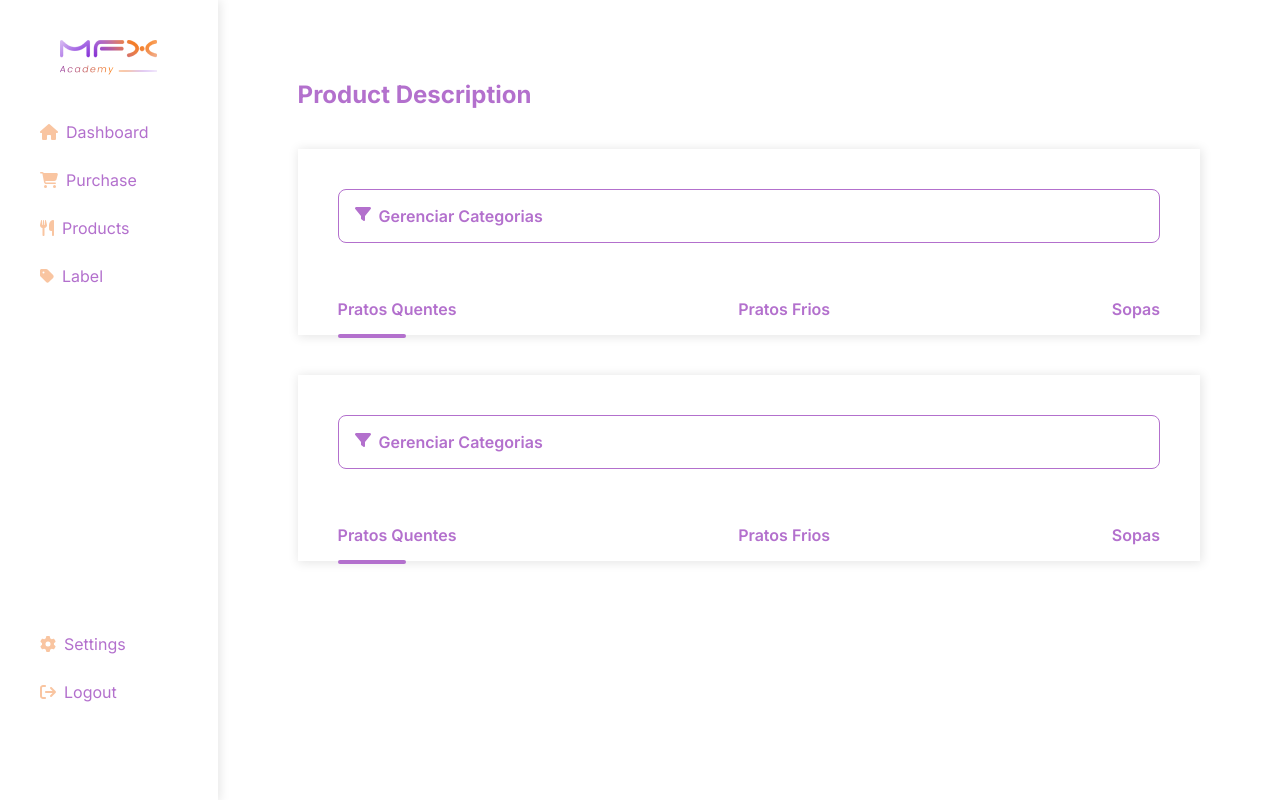
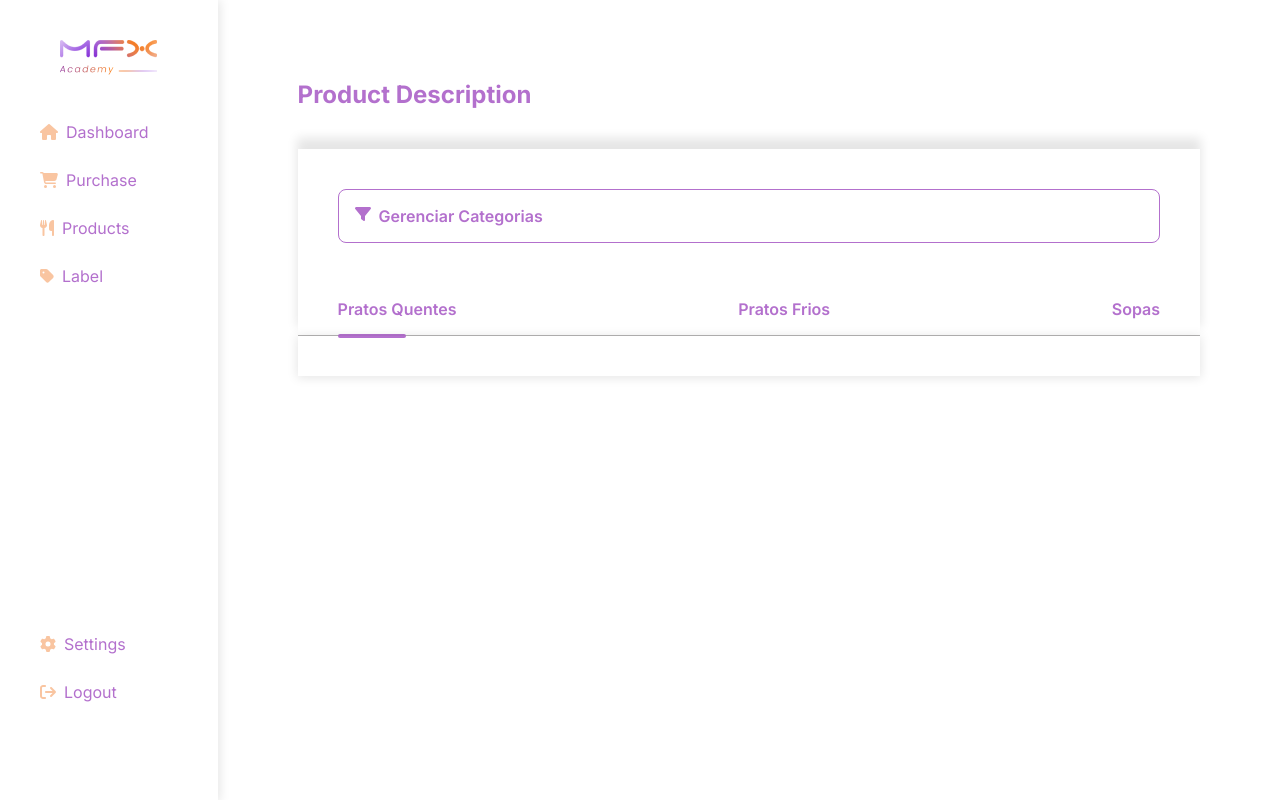
Before and after one commit to danicvan/restaurant-system, a React (Vite) app: page /products in a window 1280 px wide. Built offline with nearby package versions, Linux system fonts and the light colour scheme.

Commit message:
Update products page.

```diff
--- a/src/Pages/Products/Products.jsx
+++ b/src/Pages/Products/Products.jsx
@@ -33,30 +33,8 @@ function Products() {
             </ul>
           </div>
         </div>
-        <div className="container__table">
-          <div className="container__categories">
-            <h4>
-              <FontAwesomeIcon icon={faFilter} className="nav__icon" />
-              <span>Gerenciar Categorias</span>
-            </h4>
-          </div>
+        <div className="container__options">
 
-          <div className="option">
-            <ul className="option__list">
-              <li className="active">
-                <h4>Pratos Quentes</h4>
-                <span></span>
-              </li>
-              <li>
-                <h4>Pratos Frios</h4>
-                <span></span>
-              </li>
-              <li>
-                <h4>Sopas</h4>
-                <span></span>
-              </li>
-            </ul>
-          </div>
         </div>
       </div>
     </>
--- a/src/index.css
+++ b/src/index.css
@@ -104,10 +104,11 @@ p {
 
 .container__table {
     position: relative;
-    margin: 5vh 0;
+    margin: 5vh 0 0 0;
     padding: 5vh 5vh 0vh 5vh;
-    box-shadow: 1px 1px 10px 1px rgba(0, 0, 0, 0.1);
+    box-shadow: 0px -10px 10px 1px rgba(0, 0, 0, .1);
     border: none;
+    border-bottom: 1px solid #B5B4B4;
 }
 
 .container__title {
@@ -221,3 +222,10 @@ table tbody tr td .pendente {
     border-radius: 10px;
     bottom: -2.5px;
 }
+
+.container__options {
+    position: relative;
+    padding: 5vh 5vh 0vh 5vh;
+    box-shadow: 0px 1px 10px 1px rgba(0, 0, 0, 0.1);
+    border: none;
+}
```
